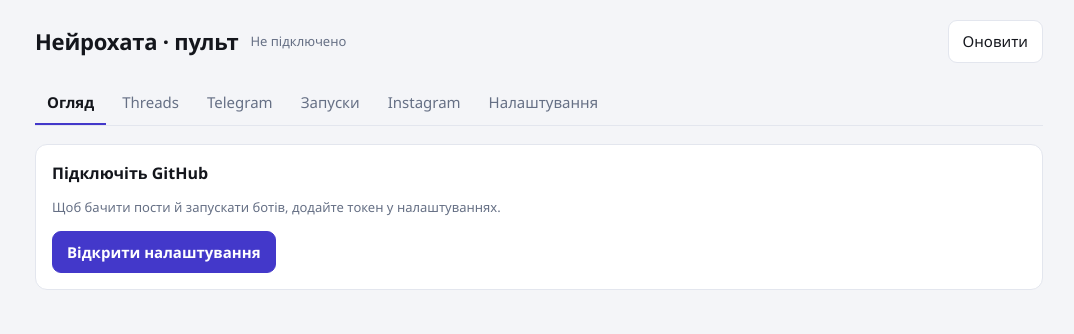
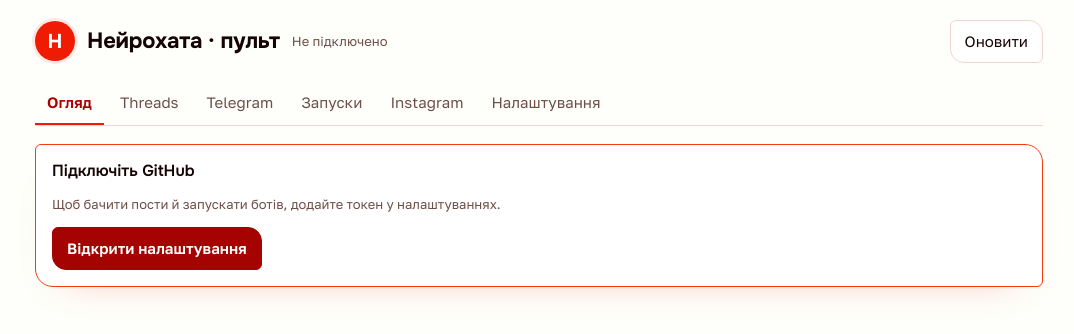
Before and after one commit to ulianazalutska/neirokhata-dashboard, a plain HTML site: page index.html in a window 1280 px wide. Shown: the whole page, without its empty margins (101-1175 px from the left). Drawn offline with Linux system fonts and the light colour scheme.

Commit message:
Стиль Нейрохати: світлий фон, червоні акценти, Onest і Golos Text
Updated styles for Neurohata with new color scheme and font.

```diff
--- a/index.html
+++ b/index.html
@@ -4,33 +4,34 @@
 <meta charset="utf-8">
 <meta name="viewport" content="width=device-width, initial-scale=1">
 <meta name="robots" content="noindex">
+<link rel="preconnect" href="https://fonts.googleapis.com"><link rel="preconnect" href="https://fonts.gstatic.com" crossorigin>
+<link href="https://fonts.googleapis.com/css2?family=Onest:wght@500;600;700&family=Golos+Text:wght@400;500;600&display=swap" rel="stylesheet">
 <title>Нейрохата · пульт керування</title>
 <style>
-/* Тихий редакційний пульт: нейтральний фон із синюватим відтінком, один акцент-індиго. */
-:root{--bg:#f4f5f8;--card:#fff;--ink:#14161c;--mute:#667085;--line:#e3e6ee;--acc:#4338ca;--acc-ink:#fff;--ok:#127a46;--okbg:#e2f5ea;--warn:#a15c07;--warnbg:#fdf0d9;--bad:#b42318;--badbg:#fde4e1;--run:#1d5fd1;--runbg:#e2ecfc}
-@media (prefers-color-scheme:dark){:root:not([data-theme="light"]){--bg:#0e1016;--card:#171a23;--ink:#eceef4;--mute:#98a1b3;--line:#272b38;--acc:#8b8dfc;--acc-ink:#0e1016;--ok:#58d38c;--okbg:#10301f;--warn:#f0b35a;--warnbg:#382a10;--bad:#ff8a7e;--badbg:#3a1714;--run:#7fb0ff;--runbg:#14284a}}
-:root[data-theme="dark"]{--bg:#0e1016;--card:#171a23;--ink:#eceef4;--mute:#98a1b3;--line:#272b38;--acc:#8b8dfc;--acc-ink:#0e1016;--ok:#58d38c;--okbg:#10301f;--warn:#f0b35a;--warnbg:#382a10;--bad:#ff8a7e;--badbg:#3a1714;--run:#7fb0ff;--runbg:#14284a}
+/* Стиль Нейрохати: світлий фон, темний текст, червоно-помаранчеві акценти. */
+:root{--bg:#FEFFFA;--card:#fff;--ink:#150403;--mute:#6E4F4A;--line:#F2D5CD;--border:#F43D0E;--acc:#EF1B03;--acc2:#A50302;--orange:#FB762D;--acc-ink:#fff;--soft:#FCE9E4;--ok:#127a46;--okbg:#e2f5ea;--warn:#b24a00;--warnbg:#FFEEDF;--bad:#A50302;--badbg:#FCE9E4;--run:#c2410c;--runbg:#FFEEDF}
 *{box-sizing:border-box}
 html,body{margin:0}
-body{background:var(--bg);color:var(--ink);font:15px/1.5 "Onest","Segoe UI",system-ui,-apple-system,sans-serif;font-variant-numeric:tabular-nums}
+body{background:var(--bg);color:var(--ink);font:15px/1.5 "Golos Text","Segoe UI",system-ui,-apple-system,sans-serif;font-variant-numeric:tabular-nums}
 .wrap{max-width:1040px;margin:0 auto;padding:20px 16px 60px}
 header{display:flex;align-items:center;gap:12px;flex-wrap:wrap;margin-bottom:18px}
-h1{font-size:22px;margin:0;letter-spacing:-.01em;text-wrap:balance}
-h2{font-size:16px;margin:0 0 10px}
+h1{font:700 22px/1.2 Onest,sans-serif;margin:0;letter-spacing:-.01em;text-wrap:balance}
+h2{font:600 16px/1.3 Onest,sans-serif;margin:0 0 10px}
 .sp{flex:1}
+.logo{width:40px;height:40px;border-radius:50%;background:var(--acc);color:#fff;display:flex;align-items:center;justify-content:center;font:800 20px Onest,sans-serif;box-shadow:0 0 0 3px var(--soft)}
 .sub{color:var(--mute);font-size:13px}
 nav{display:flex;gap:4px;overflow-x:auto;border-bottom:1px solid var(--line);margin-bottom:18px}
 nav button{background:none;border:0;border-bottom:2px solid transparent;color:var(--mute);padding:10px 12px;font:inherit;cursor:pointer;white-space:nowrap}
-nav button[aria-selected="true"]{color:var(--ink);border-color:var(--acc);font-weight:600}
+nav button[aria-selected="true"]{color:var(--acc2);border-color:var(--acc);font-weight:600}
 nav button:focus-visible,.btn:focus-visible,input:focus-visible{outline:2px solid var(--acc);outline-offset:2px}
 .grid{display:grid;gap:14px;grid-template-columns:repeat(auto-fit,minmax(220px,1fr))}
-.card{background:var(--card);border:1px solid var(--line);border-radius:12px;padding:16px}
-.tile .n{font-size:30px;font-weight:650;letter-spacing:-.02em;line-height:1.1}
+.card{background:var(--card);border:1px solid var(--border);border-radius:6px 18px 6px 18px;padding:16px;box-shadow:0 18px 40px -30px rgba(239,27,3,.35)}
+.tile .n{font:700 30px/1.1 Onest,sans-serif;color:var(--acc2);letter-spacing:-.02em;line-height:1.1}
 .tile .l{color:var(--mute);font-size:13px;margin-top:4px}
 .two{display:grid;gap:14px;grid-template-columns:repeat(auto-fit,minmax(300px,1fr));margin-top:14px}
-.btn{font:inherit;border:1px solid var(--line);background:var(--card);color:var(--ink);border-radius:9px;padding:9px 14px;cursor:pointer}
+.btn{font:inherit;border:1px solid var(--line);background:var(--card);color:var(--ink);border-radius:6px 14px 6px 14px;padding:9px 14px;cursor:pointer}
 .btn:hover{border-color:var(--acc)}
-.btn.pri{background:var(--acc);color:var(--acc-ink);border-color:var(--acc);font-weight:600}
+.btn.pri{background:var(--acc2);color:var(--acc-ink);border-color:var(--acc2);font-weight:600}.btn.pri:hover{background:var(--acc);border-color:var(--acc)}
 .btn:disabled{opacity:.5;cursor:not-allowed}
 .row{display:flex;gap:8px;flex-wrap:wrap;margin-top:12px}
 .pill{display:inline-block;border-radius:99px;padding:2px 10px;font-size:12px;font-weight:600}
@@ -40,19 +41,19 @@ th{text-align:left;color:var(--mute);font-weight:500;font-size:12px;padding:6px
 td{padding:9px 8px;border-bottom:1px solid var(--line);vertical-align:top}
 tr:last-child td{border-bottom:0}
 .scroll{overflow-x:auto}
-a{color:var(--acc)}
+a{color:var(--acc2)}
 ul.list{list-style:none;margin:0;padding:0}
 ul.list li{padding:9px 0;border-bottom:1px solid var(--line)}
 ul.list li:last-child{border-bottom:0}
 .bars{display:flex;align-items:flex-end;gap:8px;height:90px;margin-top:8px}
-.bars div{flex:1;background:var(--acc);border-radius:5px 5px 0 0;min-height:3px;position:relative}
+.bars div{flex:1;background:linear-gradient(var(--orange),var(--acc));border-radius:5px 5px 0 0;min-height:3px;position:relative}
 .bars span{position:absolute;top:-18px;left:0;right:0;text-align:center;font-size:12px;color:var(--mute)}
 .bl{display:flex;gap:8px;font-size:12px;color:var(--mute)}.bl div{flex:1;text-align:center}
 input[type=password],input[type=text]{width:100%;font:inherit;padding:10px 12px;border-radius:9px;border:1px solid var(--line);background:var(--bg);color:var(--ink)}
 .msg{margin-top:12px;padding:10px 12px;border-radius:9px;font-size:14px}
 .empty{color:var(--mute);padding:8px 0}
 .dim{opacity:.55}
-.modal{position:fixed;inset:0;background:rgba(10,12,20,.55);display:none;align-items:center;justify-content:center;padding:16px;z-index:9}
+.modal{position:fixed;inset:0;background:rgba(21,4,3,.45);display:none;align-items:center;justify-content:center;padding:16px;z-index:9}
 .modal.on{display:flex}
 .modal .card{max-width:420px;width:100%}
 @media (prefers-reduced-motion:no-preference){.card{transition:border-color .15s}}
@@ -61,6 +62,7 @@ input[type=password],input[type=text]{width:100%;font:inherit;padding:10px 12px;
 <body>
 <div class="wrap">
 <header>
+  <div class="logo">Н</div>
   <h1>Нейрохата · пульт</h1>
   <span class="sub" id="upd">Не підключено</span>
   <span class="sp"></span>
```
